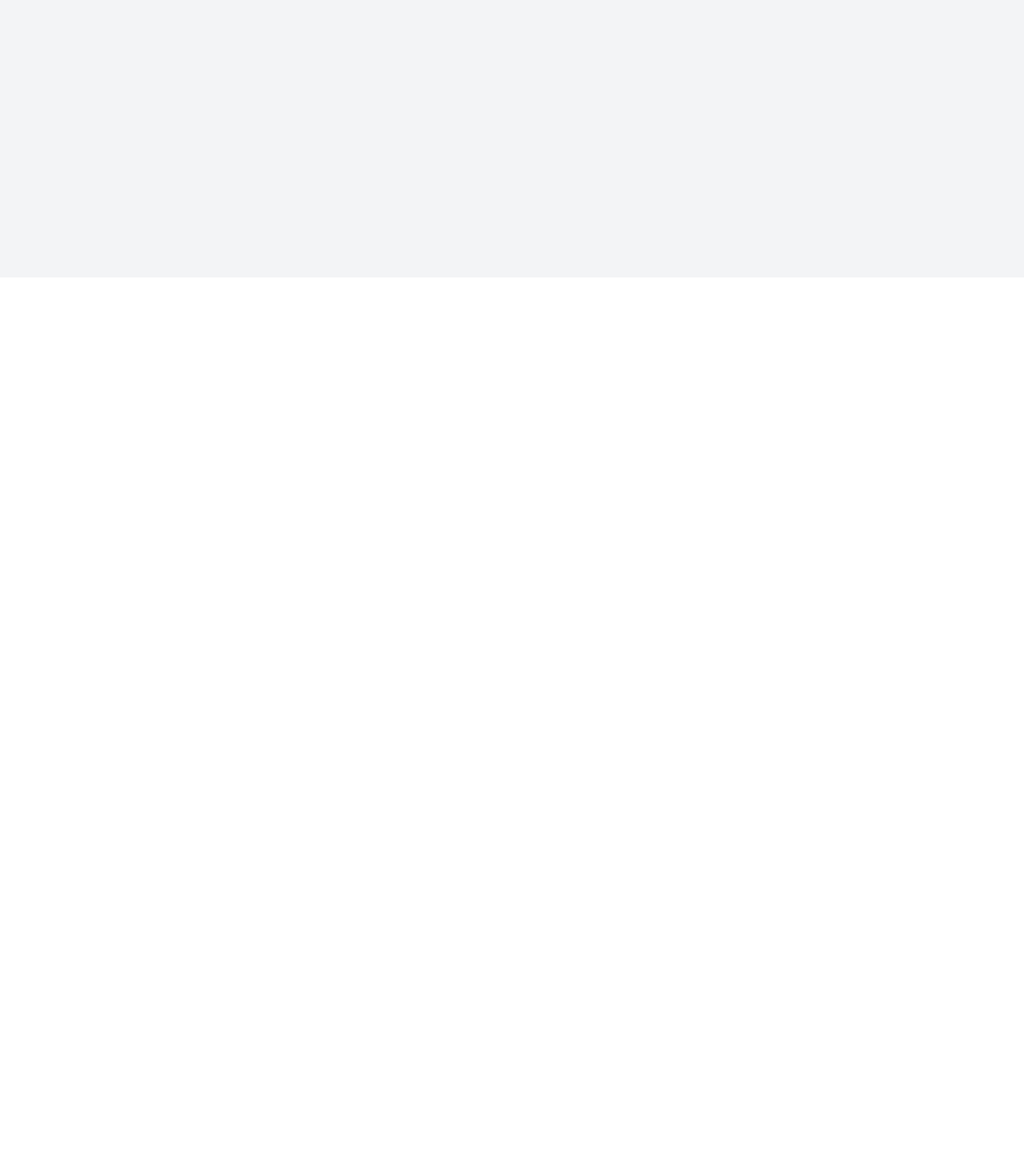
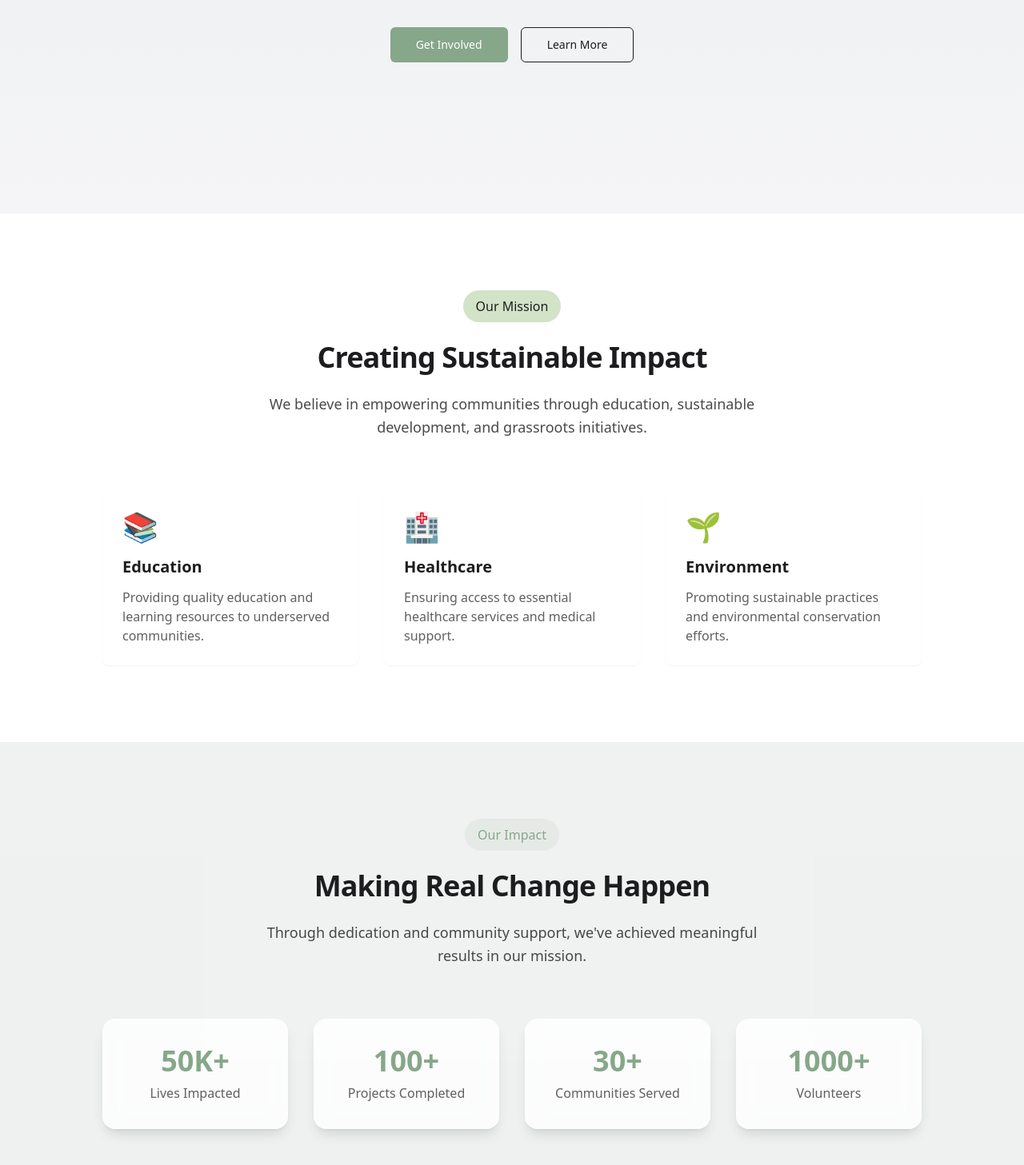
Before and after one commit to devhabib429/Next_life, a React (Vite) app: page / in a window 1280 px wide. Shown: the part 453-1910 px from the top of the page at 80% size. Before the commit the page ends 800 px from the top, so only its background shows below. Built offline with nearby package versions, Linux system fonts and the light colour scheme.

Commit message:
Create NGO website layout
Implement the initial structure and layout for an NGO website using Next.js, ensuring an attractive and professional design. Each page will include relevant content tailored to the NGO's mission and activities.
[skip gpt_engineer]

```diff
--- a/package.json
+++ b/package.json
@@ -45,6 +45,7 @@
     "cmdk": "^1.0.0",
     "date-fns": "^3.6.0",
     "embla-carousel-react": "^8.3.0",
+    "framer-motion": "^11.12.0",
     "input-otp": "^1.2.4",
     "lucide-react": "^0.462.0",
     "next-themes": "^0.3.0",
--- a/src/index.css
+++ b/src/index.css
@@ -3,99 +3,29 @@
 @tailwind utilities;
 
 @layer base {
-  :root {
-    --background: 0 0% 100%;
-    --foreground: 222.2 84% 4.9%;
-
-    --card: 0 0% 100%;
-    --card-foreground: 222.2 84% 4.9%;
-
-    --popover: 0 0% 100%;
-    --popover-foreground: 222.2 84% 4.9%;
-
-    --primary: 222.2 47.4% 11.2%;
-    --primary-foreground: 210 40% 98%;
-
-    --secondary: 210 40% 96.1%;
-    --secondary-foreground: 222.2 47.4% 11.2%;
-
-    --muted: 210 40% 96.1%;
-    --muted-foreground: 215.4 16.3% 46.9%;
-
-    --accent: 210 40% 96.1%;
-    --accent-foreground: 222.2 47.4% 11.2%;
-
-    --destructive: 0 84.2% 60.2%;
-    --destructive-foreground: 210 40% 98%;
-
-    --border: 214.3 31.8% 91.4%;
-    --input: 214.3 31.8% 91.4%;
-    --ring: 222.2 84% 4.9%;
-
-    --radius: 0.5rem;
-
-    --sidebar-background: 0 0% 98%;
-
-    --sidebar-foreground: 240 5.3% 26.1%;
-
-    --sidebar-primary: 240 5.9% 10%;
-
-    --sidebar-primary-foreground: 0 0% 98%;
-
-    --sidebar-accent: 240 4.8% 95.9%;
-
-    --sidebar-accent-foreground: 240 5.9% 10%;
-
-    --sidebar-border: 220 13% 91%;
-
-    --sidebar-ring: 217.2 91.2% 59.8%;
-  }
-
-  .dark {
-    --background: 222.2 84% 4.9%;
-    --foreground: 210 40% 98%;
-
-    --card: 222.2 84% 4.9%;
-    --card-foreground: 210 40% 98%;
-
-    --popover: 222.2 84% 4.9%;
-    --popover-foreground: 210 40% 98%;
-
-    --primary: 210 40% 98%;
-    --primary-foreground: 222.2 47.4% 11.2%;
-
-    --secondary: 217.2 32.6% 17.5%;
-    --secondary-foreground: 210 40% 98%;
-
-    --muted: 217.2 32.6% 17.5%;
-    --muted-foreground: 215 20.2% 65.1%;
-
-    --accent: 217.2 32.6% 17.5%;
-    --accent-foreground: 210 40% 98%;
-
-    --destructive: 0 62.8% 30.6%;
-    --destructive-foreground: 210 40% 98%;
-
-    --border: 217.2 32.6% 17.5%;
-    --input: 217.2 32.6% 17.5%;
-    --ring: 212.7 26.8% 83.9%;
-    --sidebar-background: 240 5.9% 10%;
-    --sidebar-foreground: 240 4.8% 95.9%;
-    --sidebar-primary: 224.3 76.3% 48%;
-    --sidebar-primary-foreground: 0 0% 100%;
-    --sidebar-accent: 240 3.7% 15.9%;
-    --sidebar-accent-foreground: 240 4.8% 95.9%;
-    --sidebar-border: 240 3.7% 15.9%;
-    --sidebar-ring: 217.2 91.2% 59.8%;
+  body {
+    @apply bg-[#F5F5F7] text-secondary antialiased;
   }
 }
 
-@layer base {
-  * {
-    @apply border-border;
+@layer components {
+  .glass-card {
+    @apply backdrop-blur-md bg-white/80 rounded-2xl shadow-lg border border-white/20;
   }
 
-  body {
-    @apply bg-background text-foreground;
+  .section-padding {
+    @apply px-6 py-24 md:px-12 lg:px-24;
+  }
+
+  .heading-xl {
+    @apply text-4xl md:text-5xl lg:text-6xl font-bold tracking-tight;
+  }
+
+  .heading-lg {
+    @apply text-3xl md:text-4xl font-bold tracking-tight;
+  }
+
+  .body-text {
+    @apply text-lg text-secondary/80 leading-relaxed;
   }
 }
--- a/src/pages/Index.tsx
+++ b/src/pages/Index.tsx
@@ -1,12 +1,139 @@
-// Update this page (the content is just a fallback if you fail to update the page)
+import { motion } from "framer-motion";
+import { Button } from "@/components/ui/button";
+import { Card } from "@/components/ui/card";
 
 const Index = () => {
   return (
-    <div className="min-h-screen flex items-center justify-center bg-gray-100">
-      <div className="text-center">
-        <h1 className="text-4xl font-bold mb-4">Welcome to Your Blank App</h1>
-        <p className="text-xl text-gray-600">Start building your amazing project here!</p>
-      </div>
+    <div className="min-h-screen">
+      {/* Hero Section */}
+      <section className="section-padding min-h-[90vh] flex items-center justify-center relative overflow-hidden">
+        <div className="absolute inset-0 bg-gradient-to-b from-primary/10 to-transparent" />
+        <motion.div
+          initial={{ opacity: 0, y: 20 }}
+          animate={{ opacity: 1, y: 0 }}
+          transition={{ duration: 0.6 }}
+          className="container text-center z-10"
+        >
+          <span className="inline-block px-4 py-2 rounded-full bg-primary/10 text-primary mb-6">
+            Making a Difference Together
+          </span>
+          <h1 className="heading-xl mb-6 max-w-4xl mx-auto">
+            Empowering Communities for a Better Tomorrow
+          </h1>
+          <p className="body-text mb-8 max-w-2xl mx-auto">
+            Join us in our mission to create lasting positive change through sustainable development and community empowerment.
+          </p>
+          <div className="flex gap-4 justify-center">
+            <Button size="lg" className="bg-primary hover:bg-primary/90">
+              Get Involved
+            </Button>
+            <Button size="lg" variant="outline">
+              Learn More
+            </Button>
+          </div>
+        </motion.div>
+      </section>
+
+      {/* Mission Section */}
+      <section className="section-padding bg-white">
+        <div className="container">
+          <motion.div
+            initial={{ opacity: 0 }}
+            whileInView={{ opacity: 1 }}
+            viewport={{ once: true }}
+            transition={{ duration: 0.6 }}
+            className="text-center mb-16"
+          >
+            <span className="inline-block px-4 py-2 rounded-full bg-accent text-secondary mb-6">
+              Our Mission
+            </span>
+            <h2 className="heading-lg mb-6">
+              Creating Sustainable Impact
+            </h2>
+            <p className="body-text max-w-2xl mx-auto">
+              We believe in empowering communities through education, sustainable development, and grassroots initiatives.
+            </p>
+          </motion.div>
+
+          <div className="grid md:grid-cols-3 gap-8">
+            {[
+              {
+                title: "Education",
+                description: "Providing quality education and learning resources to underserved communities.",
+                icon: "📚"
+              },
+              {
+                title: "Healthcare",
+                description: "Ensuring access to essential healthcare services and medical support.",
+                icon: "🏥"
+              },
+              {
+                title: "Environment",
+                description: "Promoting sustainable practices and environmental conservation efforts.",
+                icon: "🌱"
+              }
+            ].map((item, index) => (
+              <motion.div
+                key={index}
+                initial={{ opacity: 0, y: 20 }}
+                whileInView={{ opacity: 1, y: 0 }}
+                viewport={{ once: true }}
+                transition={{ duration: 0.6, delay: index * 0.2 }}
+              >
+                <Card className="p-6 glass-card hover:shadow-xl transition-shadow">
+                  <div className="text-4xl mb-4">{item.icon}</div>
+                  <h3 className="text-xl font-semibold mb-3">{item.title}</h3>
+                  <p className="text-secondary/70">{item.description}</p>
+                </Card>
+              </motion.div>
+            ))}
+          </div>
+        </div>
+      </section>
+
+      {/* Impact Section */}
+      <section className="section-padding bg-primary/5">
+        <div className="container">
+          <motion.div
+            initial={{ opacity: 0 }}
+            whileInView={{ opacity: 1 }}
+            viewport={{ once: true }}
+            transition={{ duration: 0.6 }}
+            className="text-center mb-16"
+          >
+            <span className="inline-block px-4 py-2 rounded-full bg-primary/10 text-primary mb-6">
+              Our Impact
+            </span>
+            <h2 className="heading-lg mb-6">
+              Making Real Change Happen
+            </h2>
+            <p className="body-text max-w-2xl mx-auto">
+              Through dedication and community support, we've achieved meaningful results in our mission.
+            </p>
+          </motion.div>
+
+          <div className="grid md:grid-cols-4 gap-8">
+            {[
+              { number: "50K+", label: "Lives Impacted" },
+              { number: "100+", label: "Projects Completed" },
+              { number: "30+", label: "Communities Served" },
+              { number: "1000+", label: "Volunteers" }
+            ].map((stat, index) => (
+              <motion.div
+                key={index}
+                initial={{ opacity: 0, scale: 0.9 }}
+                whileInView={{ opacity: 1, scale: 1 }}
+                viewport={{ once: true }}
+                transition={{ duration: 0.6, delay: index * 0.1 }}
+                className="text-center glass-card p-8"
+              >
+                <div className="text-4xl font-bold text-primary mb-2">{stat.number}</div>
+                <div className="text-secondary/70">{stat.label}</div>
+              </motion.div>
+            ))}
+          </div>
+        </div>
+      </section>
     </div>
   );
 };
--- a/tailwind.config.ts
+++ b/tailwind.config.ts
@@ -12,85 +12,60 @@ export default {
   theme: {
     container: {
       center: true,
-			padding: '2rem',
+      padding: "2rem",
       screens: {
-				'2xl': '1400px'
-			}
+        "2xl": "1400px",
+      },
     },
     extend: {
       colors: {
-				border: 'hsl(var(--border))',
-				input: 'hsl(var(--input))',
-				ring: 'hsl(var(--ring))',
-				background: 'hsl(var(--background))',
-				foreground: 'hsl(var(--foreground))',
+        border: "hsl(var(--border))",
+        input: "hsl(var(--input))",
+        ring: "hsl(var(--ring))",
+        background: "hsl(var(--background))",
+        foreground: "hsl(var(--foreground))",
         primary: {
-					DEFAULT: 'hsl(var(--primary))',
-					foreground: 'hsl(var(--primary-foreground))'
+          DEFAULT: "#86A789",
+          foreground: "#FFFFFF",
         },
         secondary: {
-					DEFAULT: 'hsl(var(--secondary))',
-					foreground: 'hsl(var(--secondary-foreground))'
+          DEFAULT: "#1D1D1F",
+          foreground: "#F5F5F7",
         },
-				destructive: {
-					DEFAULT: 'hsl(var(--destructive))',
-					foreground: 'hsl(var(--destructive-foreground))'
+        accent: {
+          DEFAULT: "#D2E3C8",
+          foreground: "#1D1D1F",
         },
         muted: {
-					DEFAULT: 'hsl(var(--muted))',
-					foreground: 'hsl(var(--muted-foreground))'
+          DEFAULT: "#EBF3E8",
+          foreground: "#1D1D1F",
         },
-				accent: {
-					DEFAULT: 'hsl(var(--accent))',
-					foreground: 'hsl(var(--accent-foreground))'
-				},
-				popover: {
-					DEFAULT: 'hsl(var(--popover))',
-					foreground: 'hsl(var(--popover-foreground))'
-				},
-				card: {
-					DEFAULT: 'hsl(var(--card))',
-					foreground: 'hsl(var(--card-foreground))'
-				},
-				sidebar: {
-					DEFAULT: 'hsl(var(--sidebar-background))',
-					foreground: 'hsl(var(--sidebar-foreground))',
-					primary: 'hsl(var(--sidebar-primary))',
-					'primary-foreground': 'hsl(var(--sidebar-primary-foreground))',
-					accent: 'hsl(var(--sidebar-accent))',
-					'accent-foreground': 'hsl(var(--sidebar-accent-foreground))',
-					border: 'hsl(var(--sidebar-border))',
-					ring: 'hsl(var(--sidebar-ring))'
-				}
-			},
-			borderRadius: {
-				lg: 'var(--radius)',
-				md: 'calc(var(--radius) - 2px)',
-				sm: 'calc(var(--radius) - 4px)'
       },
       keyframes: {
-				'accordion-down': {
-					from: {
-						height: '0'
+        "fade-up": {
+          "0%": {
+            opacity: "0",
+            transform: "translateY(20px)",
           },
-					to: {
-						height: 'var(--radix-accordion-content-height)'
-					}
+          "100%": {
+            opacity: "1",
+            transform: "translateY(0)",
           },
-				'accordion-up': {
-					from: {
-						height: 'var(--radix-accordion-content-height)'
         },
-					to: {
-						height: '0'
-					}
-				}
+        "fade-in": {
+          "0%": {
+            opacity: "0",
+          },
+          "100%": {
+            opacity: "1",
+          },
+        },
       },
       animation: {
-				'accordion-down': 'accordion-down 0.2s ease-out',
-				'accordion-up': 'accordion-up 0.2s ease-out'
-			}
-		}
+        "fade-up": "fade-up 0.5s ease-out",
+        "fade-in": "fade-in 0.3s ease-out",
+      },
+    },
   },
   plugins: [require("tailwindcss-animate")],
 } satisfies Config;
```
Also changed, not shown: 1 other file (tests, documents, lock files or other folders). Lines whose indentation alone changed are shown as unchanged.
